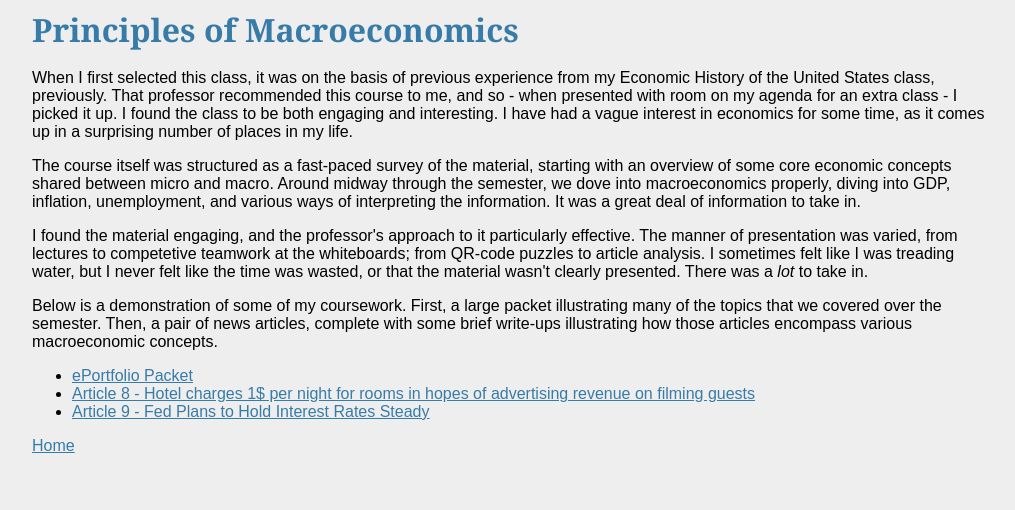
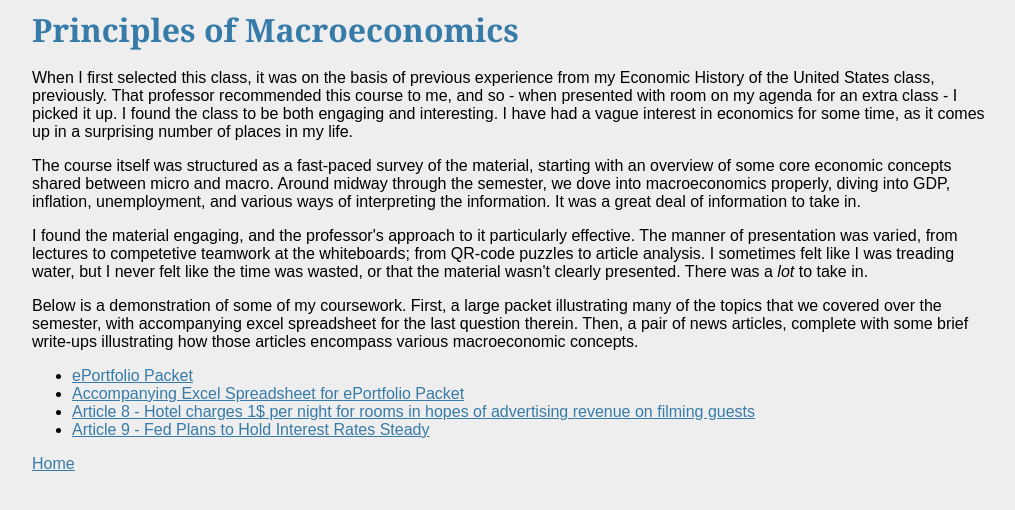
Before and after one commit to imajunryou/blinkwink, a Flask app: page /macroecon in a window 1280 px wide. Shown: the top 510 px of the page, without its empty margins (128-1143 px from the left). Run offline with Flask 2, Linux system fonts and the light colour scheme.

Commit message:
Added excel sheet for econ ePortfolio.  Updated html.  Rearranged ePortfolio files.

```diff
--- a/blinkwink/templates/macroecon_project.html
+++ b/blinkwink/templates/macroecon_project.html
@@ -6,12 +6,15 @@
       <p>When I first selected this class, it was on the basis of previous experience from my Economic History of the United States class, previously.  That professor recommended this course to me, and so - when presented with room on my agenda for an extra class - I picked it up.  I found the class to be both engaging and interesting.  I have had a vague interest in economics for some time, as it comes up in a surprising number of places in my life.</p>
       <p>The course itself was structured as a fast-paced survey of the material, starting with an overview of some core economic concepts shared between micro and macro.  Around midway through the semester, we dove into macroeconomics properly, diving into GDP, inflation, unemployment, and various ways of interpreting the information.  It was a great deal of information to take in.</p>
       <p>I found the material engaging, and the professor's approach to it particularly effective.  The manner of presentation was varied, from lectures to competetive teamwork at the whiteboards; from QR-code puzzles to article analysis.  I sometimes felt like I was treading water, but I never felt like the time was wasted, or that the material wasn't clearly presented.  There was a <i>lot</i> to take in.</p>
-      <p>Below is a demonstration of some of my coursework.  First, a large packet illustrating many of the topics that we covered over the semester.  Then, a pair of news articles, complete with some brief write-ups illustrating how those articles encompass various macroeconomic concepts.</p>
+      <p>Below is a demonstration of some of my coursework.  First, a large packet illustrating many of the topics that we covered over the semester, with accompanying excel spreadsheet for the last question therein.  Then, a pair of news articles, complete with some brief write-ups illustrating how those articles encompass various macroeconomic concepts.</p>
     </div>
     <div>
       <ul>
         <li>
-          <a href="{{ url_for('static', filename='docs/macro_eportfolio.pdf') }}">ePortfolio Packet</a>
+          <a href="{{ url_for('static', filename='docs/macroecon/macro_eportfolio.pdf') }}">ePortfolio Packet</a>
+        </li>
+        <li>
+          <a href="{{ url_for('static', filename='docs/macroecon/eportfolio_excel.xlsx') }}">Accompanying Excel Spreadsheet for ePortfolio Packet</a>
         </li>
         <li>
           <a href="{{ url_for('static', filename='docs/macroecon/article_8.pdf') }}">Article 8 - Hotel charges 1$ per night for rooms in hopes of advertising revenue on filming guests</a>
```
Also changed, not shown: 3 other files.
